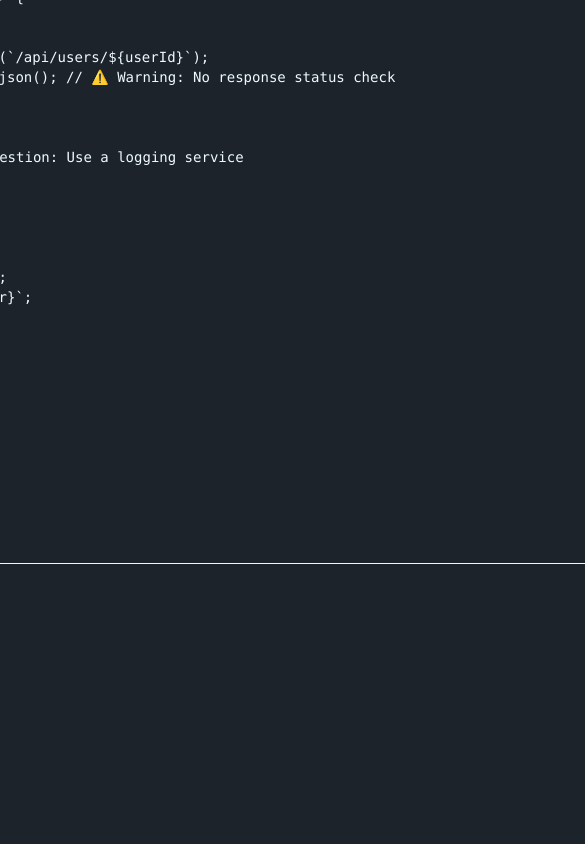
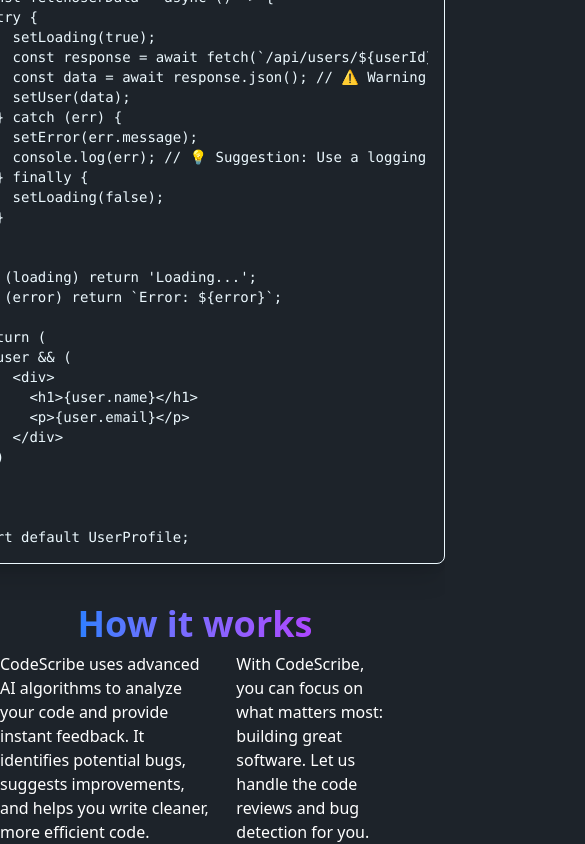
Before and after one commit to NajeebUrRehmanRaja/fixmate-ui, a React (Vite) app in the folder FrontEnd/: page / in a window 390 px wide. Shown: the part 881-1725 px from the top of the page, 585 px wide, since content can reach past the window. Before the commit the page ends 1445 px from the top, so only its background shows below. Built offline with nearby package versions, Linux system fonts and the light colour scheme.

Commit message:
feat: update AIReviewBox width for better responsiveness and enhance Home page with explanatory content

```diff
--- a/FrontEnd/src/Layouts/AiReviewBox.jsx
+++ b/FrontEnd/src/Layouts/AiReviewBox.jsx
@@ -2,7 +2,7 @@
 
 const AIReviewBox = ({ filename = "code-example.js", code, issues = [] }) => {
   return (
-    <div className="relative mt-16 rounded-lg border bg-code w-[1000px] text-code-foreground overflow-hidden shadow-xl">
+    <div className="relative mt-16 rounded-lg border bg-code w-[500px] md:w-[1000px] text-code-foreground overflow-hidden shadow-xl">
       <div className="flex items-center justify-between border-b border-border px-4 py-2">
         <div className="flex items-center space-x-1.5">
           <div className="h-2.5 w-2.5 rounded-full bg-red-500" />
--- a/FrontEnd/src/pages/Home.jsx
+++ b/FrontEnd/src/pages/Home.jsx
@@ -62,7 +62,7 @@
 
 const Home = () => {
   return (
-    <div className="flex flex-col items-center justify-center pt-50">
+    <div className="flex flex-col items-center justify-center pt-50 ">
       <div className="flex flex-col items-center justify-center space-y-2 ">
         <h6 className="px-3 py-1 border rounded-full">
           New Feature: Multi-language Support
@@ -90,10 +90,43 @@
       </Link>
       <AIReviewBox
         filename="code-example.js"
+
         code={codeExmple}
         issues={issues}
       />
+      <div className="flex flex-col items-center justify-center space-y-2 mt-10">
+        <h2 className="text-4xl font-bold bg-gradient-to-r from-blue-500 to-purple-500 bg-clip-text text-transparent">
+          How it works
+        </h2>
+        <div className="flex flex-row items-center justify-center max-w-[700px] space-x-5 text-muted-foreground md:text-xl text-white">
+          {" "}
+          <div>
+            <p className="text-white">
+              CodeScribe uses advanced AI algorithms to analyze your code and
+              provide instant feedback. It identifies potential bugs, suggests
+              improvements, and helps you write cleaner, more efficient code.
+            </p>
+          </div>
+          <div>
+            <p className="text-white">
+              With CodeScribe, you can focus on what matters most: building
+              great software. Let us handle the code reviews and bug detection
+              for you.
+            </p>
+          </div>
+        </div>
 
+        {/* <p className="text-white">
+          CodeScribe uses advanced AI algorithms to analyze your code and
+          provide instant feedback. It identifies potential bugs, suggests
+          improvements, and helps you write cleaner, more efficient code.
+        </p>
+        <br />
+        <p className="text-white">
+          With CodeScribe, you can focus on what matters most: building great
+          software. Let us handle the code reviews and bug detection for you.
+        </p> */}
+      </div>
     </div>
   );
 };
```
